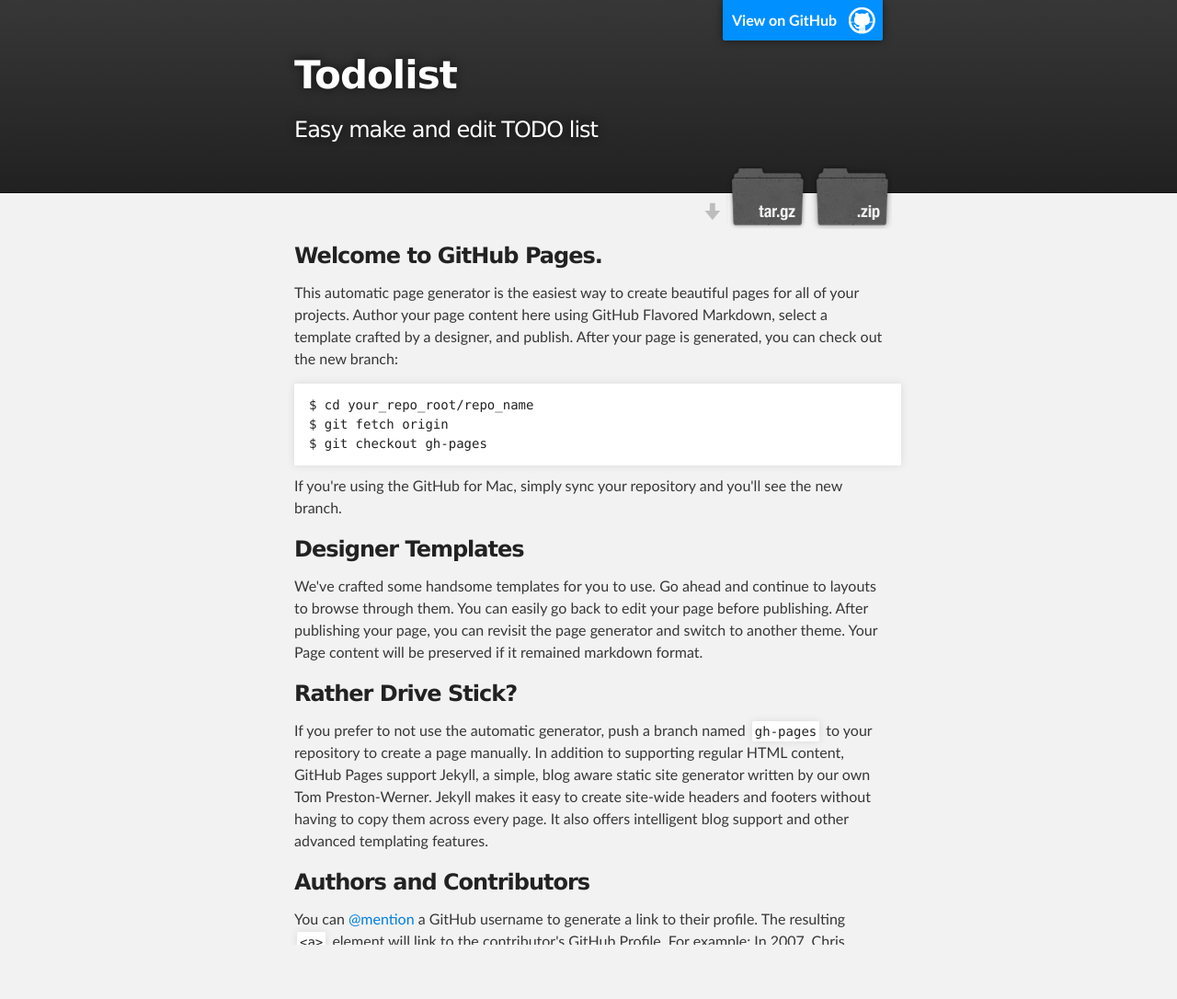
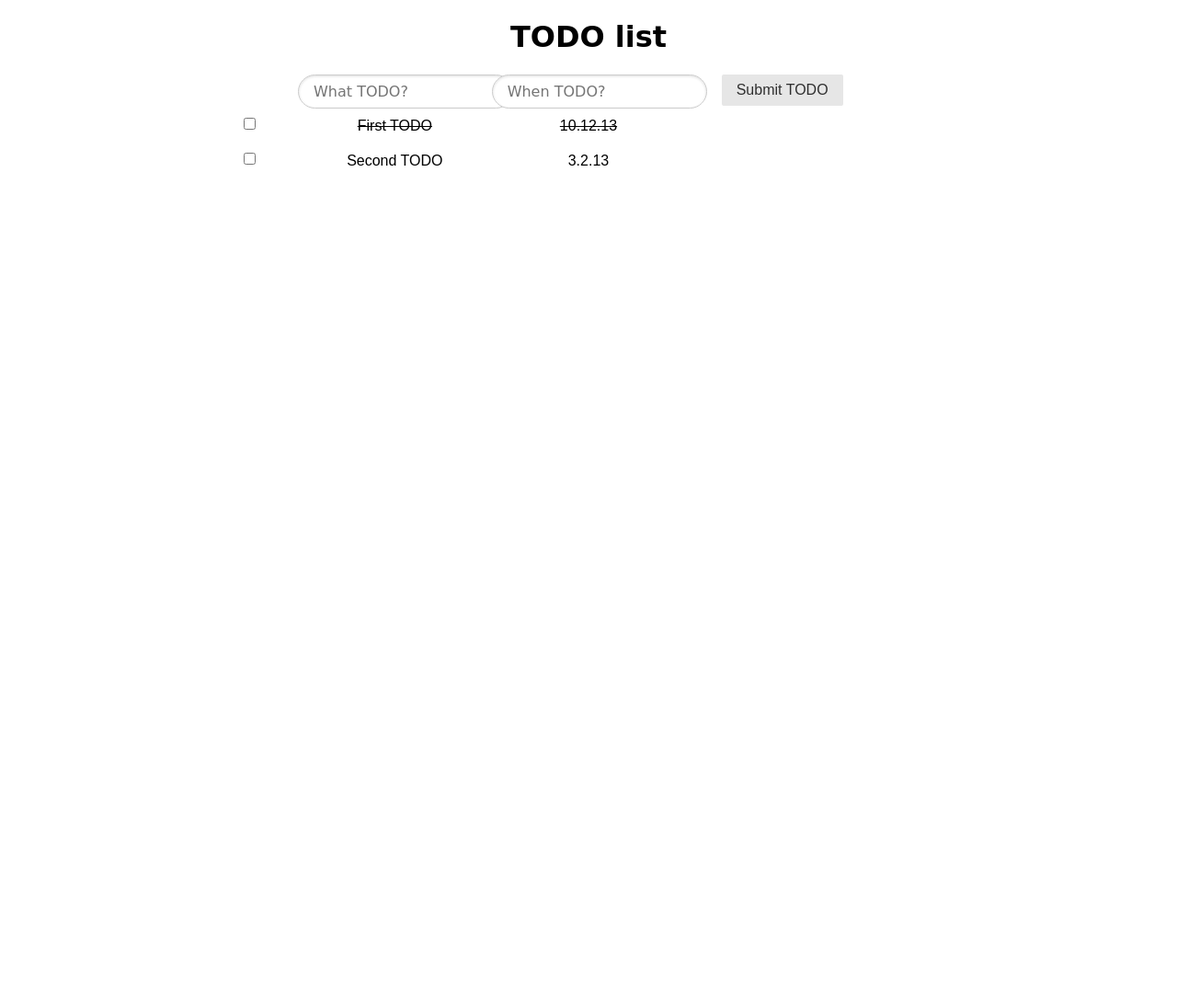
Before and after one commit to Fa-bula/TodoList, a plain HTML site: page index.html in a window 1280 px wide. Shown: the top 1086 px of the page at 92% size. After the commit the page ends 800 px from the top, so only its background shows below. Drawn offline with Linux system fonts and the light colour scheme.

Commit message:
new index.html

```diff
--- a/index.html
+++ b/index.html
@@ -1,79 +1,84 @@
-<!DOCTYPE html>
 <html>
+<head>
 
-  <head>
-    <meta charset='utf-8'>
-    <meta http-equiv="X-UA-Compatible" content="chrome=1">
-    <meta name="description" content="Todolist : Easy make and edit TODO list">
+	<title>Test Document </title>
+</head>
+<body>
+<link rel="stylesheet" href="./pure.css">
+<center><H1>TODO list</H1></center>
 
-    <link rel="stylesheet" type="text/css" media="screen" href="stylesheets/stylesheet.css">
+<div class="pure-g">
+	<div class="pure-u-1-4"><p></p></div>
+    <div class="pure-u-1-6">
+		<form class="pure-form">
+			<input type="text" class="pure-input-rounded" placeholder="What TODO?">
+		</form>
+	</div>
 
-    <title>Todolist</title>
-  </head>
+    <div class="pure-u-1-6">
+		<form class="pure-form">
+			<input type="text" class="pure-input-rounded" placeholder="When TODO?">
+		</form>
+	</div>
 
-  <body>
+	<div class="pure-u-1-6">
+	<form class="pure-form">
+		<button type="submit" class="pure-button">Submit TODO</button>
+	</form>
+	</div>
 
-    <!-- HEADER -->
-    <div id="header_wrap" class="outer">
-        <header class="inner">
-          <a id="forkme_banner" href="https://github.com/Fa-bula/TodoList">View on GitHub</a>
+	<div class="pure-u-1-4"><p></p></div>
+</div>
 
-          <h1 id="project_title">Todolist</h1>
-          <h2 id="project_tagline">Easy make and edit TODO list</h2>
-
-            <section id="downloads">
-              <a class="zip_download_link" href="https://github.com/Fa-bula/TodoList/zipball/master">Download this project as a .zip file</a>
-              <a class="tar_download_link" href="https://github.com/Fa-bula/TodoList/tarball/master">Download this project as a tar.gz file</a>
-            </section>
-        </header>
-    </div>
-
-    <!-- MAIN CONTENT -->
-    <div id="main_content_wrap" class="outer">
-      <section id="main_content" class="inner">
-        <h3>
-<a id="welcome-to-github-pages" class="anchor" href="#welcome-to-github-pages" aria-hidden="true"><span class="octicon octicon-link"></span></a>Welcome to GitHub Pages.</h3>
-
-<p>This automatic page generator is the easiest way to create beautiful pages for all of your projects. Author your page content here using GitHub Flavored Markdown, select a template crafted by a designer, and publish. After your page is generated, you can check out the new branch:</p>
-
-<pre><code>$ cd your_repo_root/repo_name
-$ git fetch origin
-$ git checkout gh-pages
-</code></pre>
-
-<p>If you're using the GitHub for Mac, simply sync your repository and you'll see the new branch.</p>
-
-<h3>
-<a id="designer-templates" class="anchor" href="#designer-templates" aria-hidden="true"><span class="octicon octicon-link"></span></a>Designer Templates</h3>
-
-<p>We've crafted some handsome templates for you to use. Go ahead and continue to layouts to browse through them. You can easily go back to edit your page before publishing. After publishing your page, you can revisit the page generator and switch to another theme. Your Page content will be preserved if it remained markdown format.</p>
-
-<h3>
-<a id="rather-drive-stick" class="anchor" href="#rather-drive-stick" aria-hidden="true"><span class="octicon octicon-link"></span></a>Rather Drive Stick?</h3>
-
-<p>If you prefer to not use the automatic generator, push a branch named <code>gh-pages</code> to your repository to create a page manually. In addition to supporting regular HTML content, GitHub Pages support Jekyll, a simple, blog aware static site generator written by our own Tom Preston-Werner. Jekyll makes it easy to create site-wide headers and footers without having to copy them across every page. It also offers intelligent blog support and other advanced templating features.</p>
-
-<h3>
-<a id="authors-and-contributors" class="anchor" href="#authors-and-contributors" aria-hidden="true"><span class="octicon octicon-link"></span></a>Authors and Contributors</h3>
-
-<p>You can <a href="https://github.com/blog/821" class="user-mention">@mention</a> a GitHub username to generate a link to their profile. The resulting <code>&lt;a&gt;</code> element will link to the contributor's GitHub Profile. For example: In 2007, Chris Wanstrath (<a href="https://github.com/defunkt" class="user-mention">@defunkt</a>), PJ Hyett (<a href="https://github.com/pjhyett" class="user-mention">@pjhyett</a>), and Tom Preston-Werner (<a href="https://github.com/mojombo" class="user-mention">@mojombo</a>) founded GitHub.</p>
-
-<h3>
-<a id="support-or-contact" class="anchor" href="#support-or-contact" aria-hidden="true"><span class="octicon octicon-link"></span></a>Support or Contact</h3>
-
-<p>Having trouble with Pages? Check out the documentation at <a href="http://help.github.com/pages">http://help.github.com/pages</a> or contact <a href="mailto:support@github.com">support@github.com</a> and we’ll help you sort it out.</p>
-      </section>
-    </div>
-
-    <!-- FOOTER  -->
-    <div id="footer_wrap" class="outer">
-      <footer class="inner">
-        <p class="copyright">Todolist maintained by <a href="https://github.com/Fa-bula">Fa-bula</a></p>
-        <p>Published with <a href="http://pages.github.com">GitHub Pages</a></p>
-      </footer>
-    </div>
+<div class="pure-g">
+	<div class="pure-u-1-6"></div>
+	<div class="pure-u-1-12">
+	<div class="not-done-work">
+		<label for="delete1">
+            <input id="delete1" type="checkbox">
+        </label>
+	</div>
+	</div>
+    <div class="pure-u-1-6">
+		<div class="done-work">
+			First TODO
+		</div>
+	</div>
 
 
+    <div class="pure-u-1-6">
+		<div class="done-work">
+			10.12.13
+		</div>
+	</div>
 
-  </body>
+	<div class="pure-u-1-6"></div>
+	<div class="pure-u-1-4"><p></p></div>
+</div>
+
+<div class="pure-g">
+	<div class="pure-u-1-6"></div>
+	<div class="pure-u-1-12">
+	<div class="not-done-work">
+		<label for="delete2">
+            <input id="delete2" type="checkbox">
+        </label>
+	</div>
+	</div>
+    <div class="pure-u-1-6">
+	<div class="not-done-work">
+		Second TODO
+	</div>
+	</div>
+
+    <div class="pure-u-1-6" class="done-work">
+	<div class="not-done-work">
+		3.2.13
+	</div>
+	</div>
+
+	<div class="pure-u-1-6"></div>
+	<div class="pure-u-1-4"><p></p></div>
+</div>
+</body>
 </html>
```
